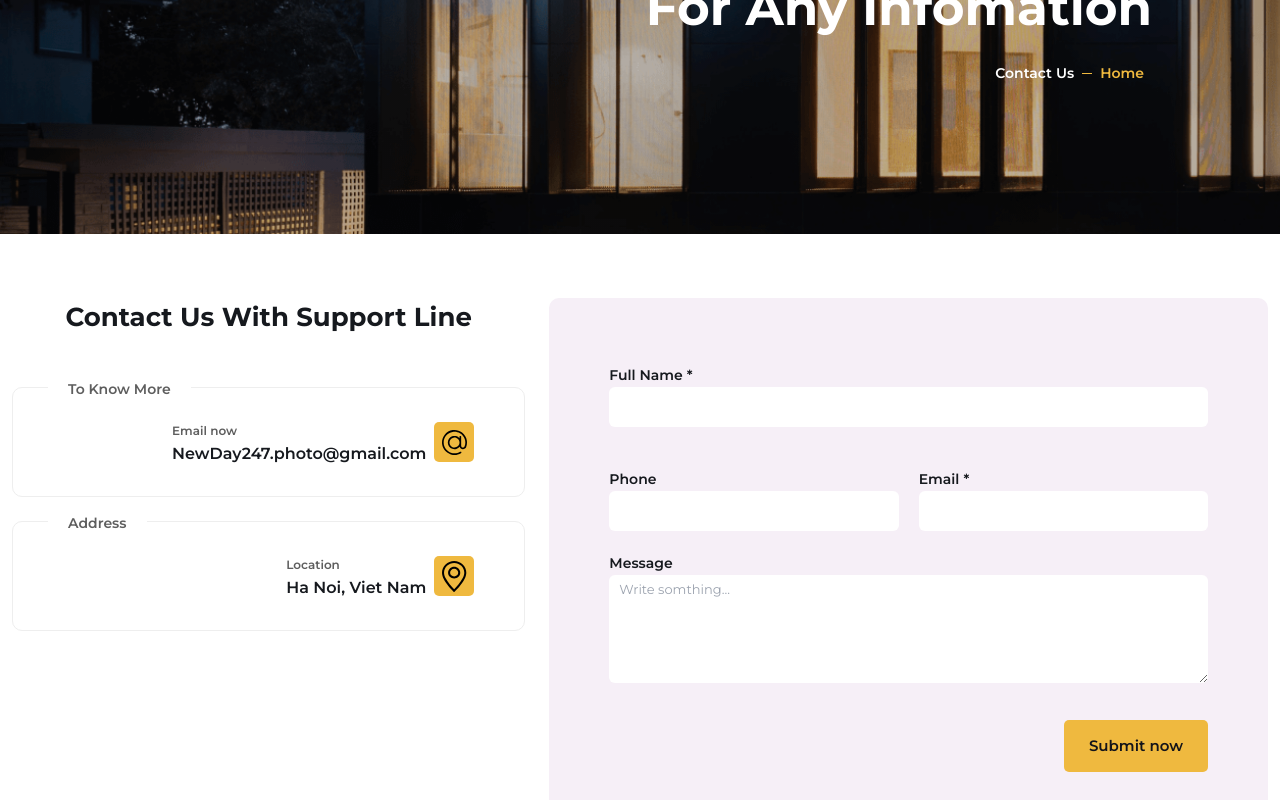
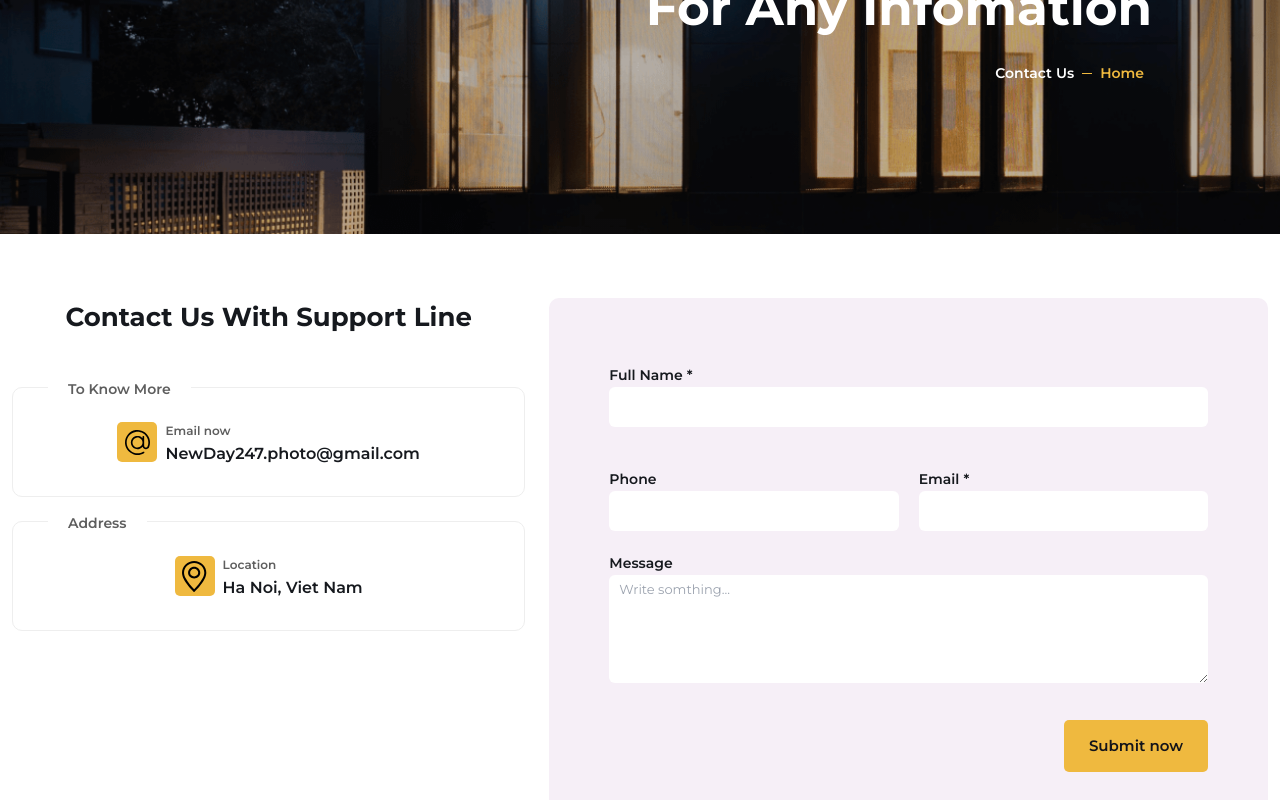
Before and after one commit to lecnguyenn/real-estate-portfolio, a Next.js app: page /contact in a window 1280 px wide. Shown: the part 395-1195 px from the top of the page. Built offline with nearby package versions, Linux system fonts and the light colour scheme; no server answers.

Commit message:
fix style contact

```diff
--- a/src/app/contact/page.tsx
+++ b/src/app/contact/page.tsx
@@ -76,7 +76,6 @@
       <div className="relative container mt-16 mx-auto px-3">
         <div className="flex flex-wrap md:flex-nowrap mb-[100px] gap-6">
           <div className="w-full md:w-5/12">
-            {/* <h2 className='text-[16px] text-[#16191e] leading-5 mb-8'>You have an order and don’t have time to edit everything by yourself, we are always ready to help.</h2> */}
             <div className="mb-[50px] text-center">
               <h4 className="font-bold text-[26px] text-[#16191e]">Contact Us With Support Line</h4>
             </div>
@@ -84,15 +83,15 @@
               <div className="absolute bg-white left-[35px] top-[-9px] py-0 px-5">
                 <h6 className="text-[14px] text-[#5e5e5e] font-semibold">To Know More</h6>
               </div>
-              <div className="flex gap-2 justify-end items-center">
+              <div className="flex gap-2 justify-center items-center">
+                <div className="w-[40px] h-[40px] bg-[#efb93f] rounded-[5px] flex justify-center items-center">
+                  <Image src={'/icons/email-text.svg'} width={25} height={25} alt="mail" />
+                </div>
                 <div className="font-semibold">
                   <span className="text-[#5e5e5e] text-[12px] leading-[1px] ">Email now</span>
                   <h6 className="text-[16px]">
                     <Link href={'mailto:NewDay247.photo@gmail.com'}>NewDay247.photo@gmail.com</Link>
                   </h6>
-                </div>
-                <div className="w-[40px] h-[40px] bg-[#efb93f] rounded-[5px] flex justify-center items-center">
-                  <Image src={'/icons/email-text.svg'} width={25} height={25} alt="mail" />
                 </div>
               </div>
             </div>
@@ -101,15 +100,15 @@
               <div className="absolute bg-white left-[35px] top-[-9px] py-0 px-5">
                 <h6 className="text-[14px] text-[#5e5e5e] font-semibold">Address</h6>
               </div>
-              <div className="flex gap-2 justify-end items-center">
+              <div className="flex gap-2 justify-center items-center">
+                <div className="w-[40px] h-[40px] bg-[#efb93f] rounded-[5px] flex justify-center items-center">
+                  <Image src={'/icons/location.svg'} width={25} height={25} alt="mail" />
+                </div>
                 <div className="font-semibold">
                   <span className="text-[#5e5e5e] text-[12px] leading-[1px] ">Location</span>
                   <h6 className="text-[16px]">
                     <Link href={'mailto:newday247@gmail.com'}>Ha Noi, Viet Nam</Link>
                   </h6>
-                </div>
-                <div className="w-[40px] h-[40px] bg-[#efb93f] rounded-[5px] flex justify-center items-center">
-                  <Image src={'/icons/location.svg'} width={25} height={25} alt="mail" />
                 </div>
               </div>
             </div>
```
